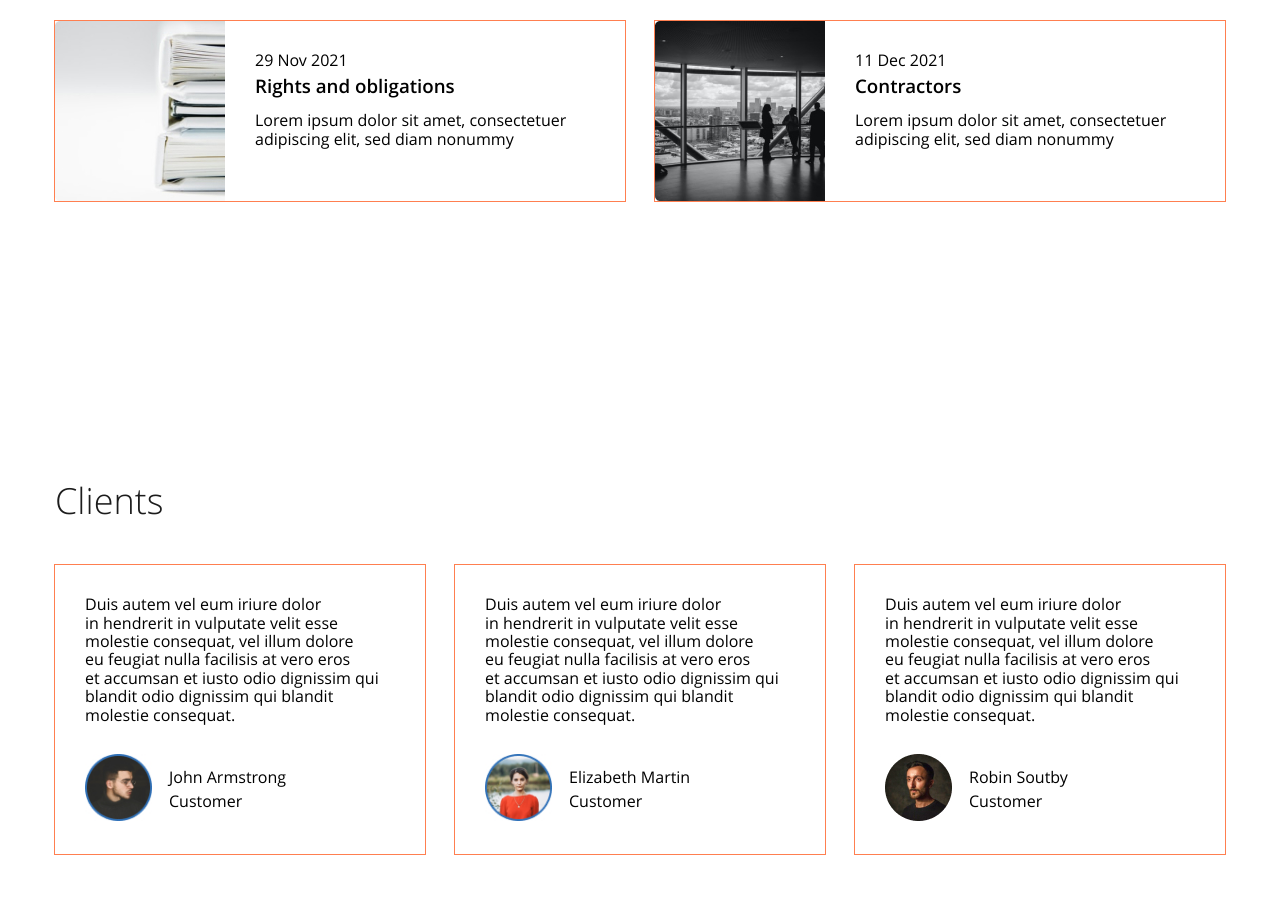
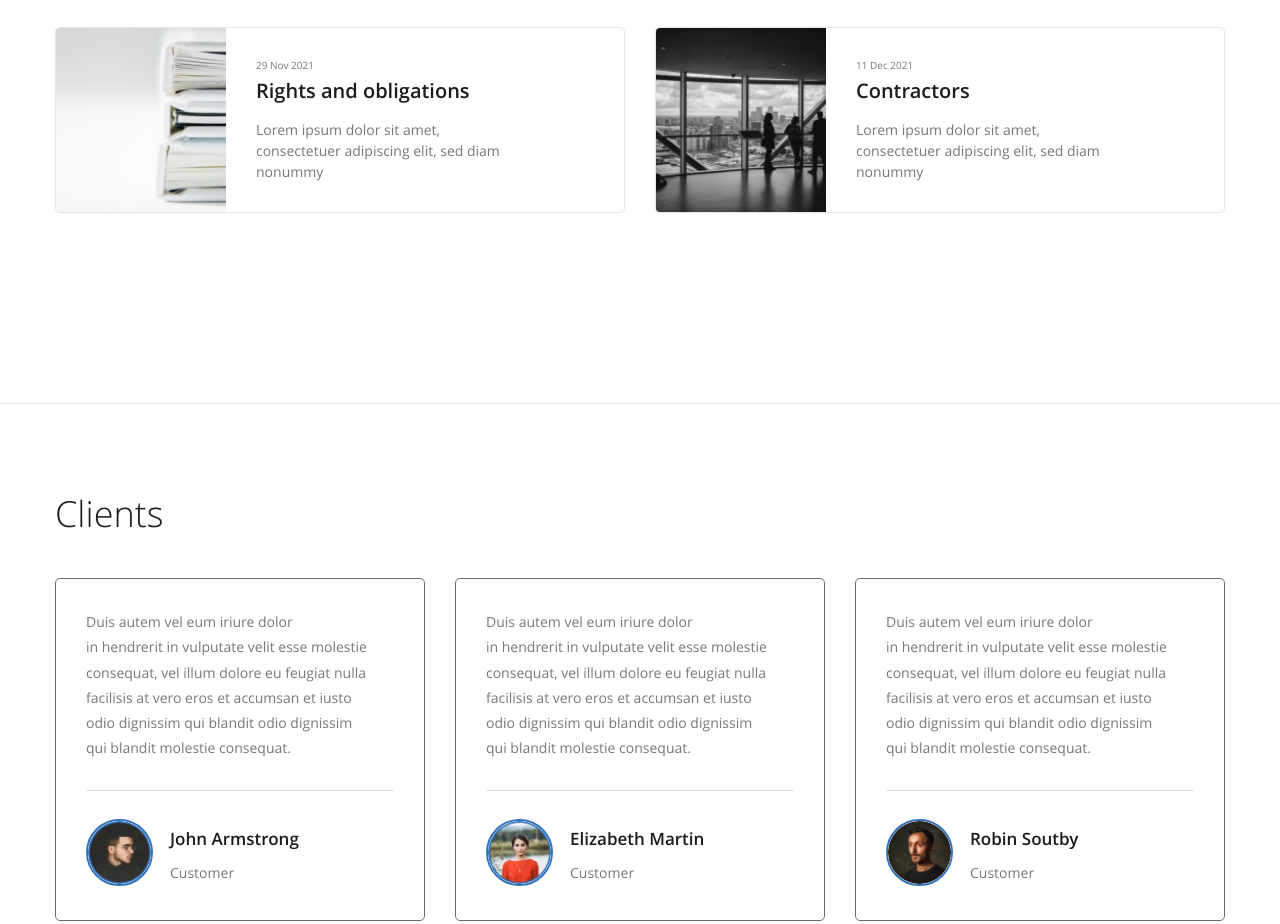
Before and after one commit to mstislavtceva/lionic, a plain HTML site: page index.html in a window 1280 px wide. Shown: the part 1753-2677 px from the top of the page. Drawn offline with Linux system fonts and the light colour scheme.

Commit message:
style articles + clients

```diff
--- a/css/style.css
+++ b/css/style.css
@@ -188,6 +188,7 @@ body {
 }
 
 .hero-secure {
+    display: inline-block;
     font-weight: 400;
     font-size: 11px;
     text-transform: uppercase;
@@ -249,6 +250,10 @@ body {
 }
 
 /* articles */
+.articles {
+    border-bottom: 1px solid #E4E4E4;
+}
+
 .articles-list {
     flex-wrap: wrap;
 }
@@ -256,11 +261,16 @@ body {
 .articles-item {
     width: 570px;
     margin-bottom: 30px;
-    outline: 1px solid coral;
 }
 
 .articles-item:not(:nth-child(2n)) {
     margin-right: 30px;
+}
+
+.blog-preview {
+    overflow: hidden;
+    border: 1px solid #E4E4E4;
+    border-radius: 5px;
 }
 
 .blog-preview-image {
@@ -274,24 +284,42 @@ body {
 .blog-preview-time {
     display: block;
     margin-bottom: 5px;
+    font-weight: 400;
+    font-size: 10px;
+    line-height: 150%;
+    color: #787878;
 }
 
 .blog-preview-title {
     margin: 0;
     margin-bottom: 15px;
+    font-weight: 600;
+    font-size: 20px;
+    line-height: 130%;
+    color: #1C1C1C;
 }
 
 .blog-preview-descr {
     margin: 0;
+    max-width: 270px;
+    font-weight: 400;
+    font-size: 14px;
+    line-height: 150%;
+    color: #787878;
 }
 
 /* clients */
+.clients {
+    border-bottom: 1px solid #DADADA;
+}
+
 .clients-item {
     flex-direction: column;
     width: 370px;
     padding: 50px 36px;
     padding: 30px;
-    outline: 1px solid coral;
+    border: 1px solid #6B6B6B;
+    border-radius: 5px;
 }
 
 .clients-item:not(:nth-child(3n)) {
@@ -301,11 +329,19 @@ body {
 .clients-item-descr {
     margin: 0;
     margin-bottom: 30px;
+    max-width: 281px;
+    font-weight: 400;
+    font-size: 14px;
+    line-height: 180%;
+    color: #787878;
 }
 
 .clients-user {
     margin-top: auto;
     align-items: center;
+    border-top: 1px solid #DADADA;
+    width: 100%;
+    padding-top: 28px;
 }
 
 .clients-avatar {
@@ -314,8 +350,26 @@ body {
     margin-right: 17px;
 }
 
+.clients-avatar img {
+    width: 100%;
+    height: 100%;
+    border: 2px solid #3172B9;
+    border-radius: 100%;
+}
+
 .clients-name {
     margin-bottom: 5px;
+    font-weight: 600;
+    font-size: 17px;
+    line-height: 180%;
+    color: #1C1C1C;
+}
+
+.clients-post {
+    font-weight: 400;
+    font-size: 14px;
+    line-height: 180%;
+    color: #787878;
 }
 
 /* contacts */
```
